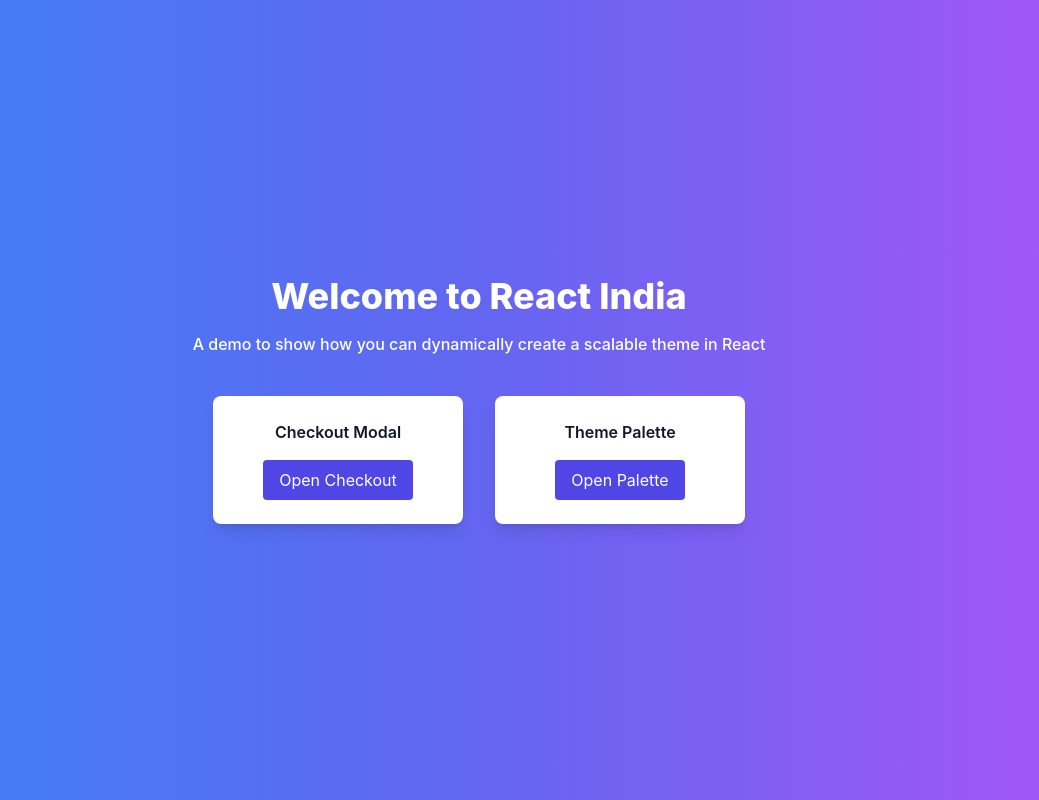
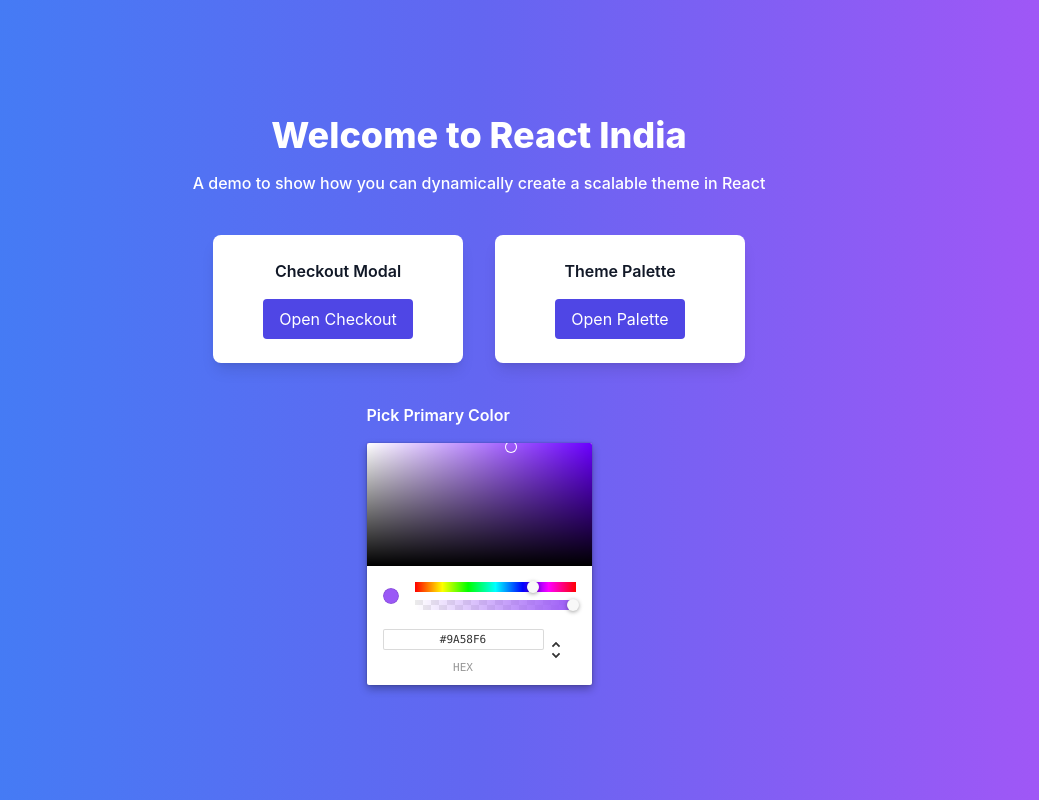
Before and after one commit to smilegupta/theming-made-easy, a React (Vite) app: page / in a window 1280 px wide. Shown: the whole page, without its empty margins (161-1200 px from the left). Built offline with nearby package versions, Linux system fonts and the light colour scheme.

Commit message:
feat: added a color people for playing around

```diff
--- a/package.json
+++ b/package.json
@@ -11,6 +11,7 @@
   },
   "dependencies": {
     "react": "^18.3.1",
+    "react-color": "^2.19.3",
     "react-dom": "^18.3.1",
     "react-helmet-async": "^2.0.5"
   },
--- a/src/App.jsx
+++ b/src/App.jsx
@@ -1,5 +1,7 @@
 import { useState } from "react";
 import { HelmetProvider, Helmet } from "react-helmet-async";
+import { ChromePicker } from "react-color";
+
 import Modal from "./components/Modal.jsx";
 import ThemeColors from "./components/ThemePreviewer.jsx";
 
@@ -8,13 +10,19 @@
 const App = () => {
   const [isOpen, setIsOpen] = useState(false);
   const [showThemePalette, setShowThemePalette] = useState(false);
+  const [primaryColor, setPrimaryColor] = useState("#9a58f6"); // State for dynamic primary color
+
+  // Handle color change
+  const handleColorChange = (color) => {
+    setPrimaryColor(color.hex);
+  };
 
   return (
     <div className="App min-h-screen bg-gradient-to-r from-blue-500 via-indigo-500 to-purple-500 text-white flex flex-col items-center justify-center">
       {/* Injecting dynamic styles */}
       <HelmetProvider>
         <Helmet>
-          <style>{createTheme({ primaryColor: "#9a58f6" })}</style>
+          <style>{createTheme({ primaryColor })}</style>
         </Helmet>
       </HelmetProvider>
 
@@ -56,6 +64,15 @@
         </div>
       </div>
 
+      {/* Color Picker Section */}
+      <div className="mt-10">
+        <h3 className="text-lg font-semibold mb-4">Pick Primary Color</h3>
+        <ChromePicker
+          color={primaryColor}
+          onChangeComplete={handleColorChange}
+        />
+      </div>
+
       {/* Modal Component */}
       {isOpen && <Modal isOpen={isOpen} handleClose={() => setIsOpen(false)} />}
 
```
Also changed, not shown: 1 other file (tests, documents, lock files or other folders).
